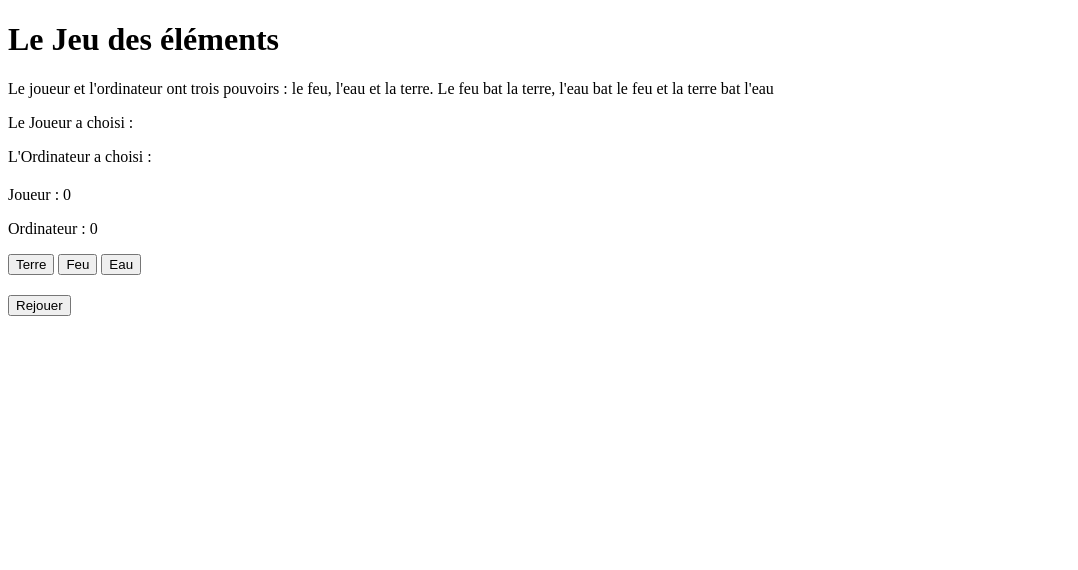
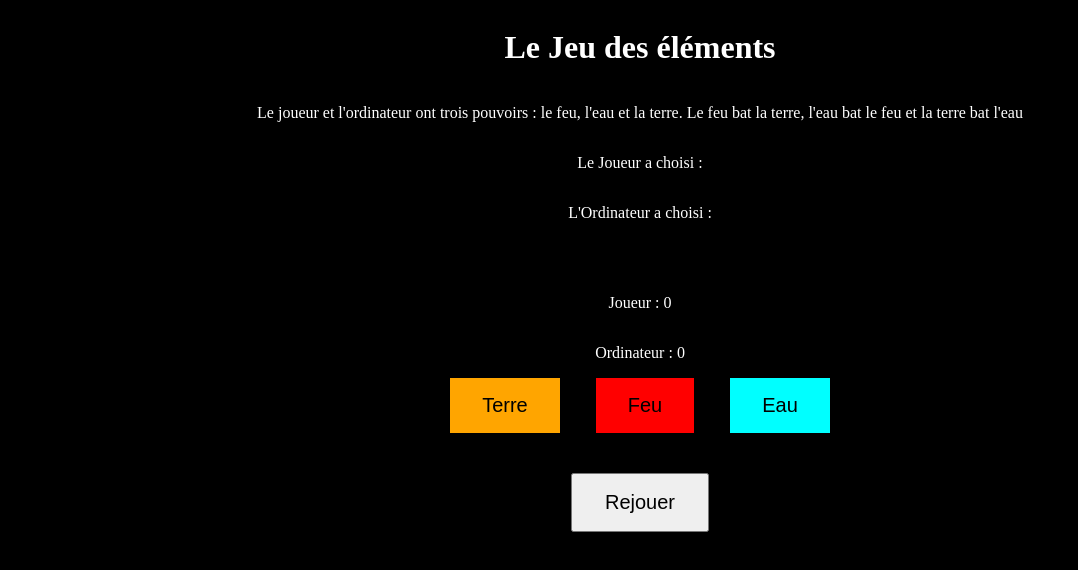
Before and after one commit to totorz76/mon-jeu, a plain HTML site: page index.html in a window 1280 px wide. Shown: the whole page, without its empty margins (0-1078 px from the left). Drawn offline with Linux system fonts and the light colour scheme.

Commit message:
un peu de css

```diff
--- a/assets/css/style.css
+++ b/assets/css/style.css
@@ -0,0 +1,38 @@
+body{
+    display: flex;
+    flex-direction: column;
+    align-items: center;
+    background-color: black;
+    color: white;
+}
+.btnchx{
+    padding: 1rem 2rem;
+    font-size: 20px;
+    margin: 0 1rem;
+    border: none;
+}
+.btnchx{
+    outline: 1px solid;
+}
+#feu{
+    background-color: red;
+}
+#feu:hover{
+    background-color: darkred;
+}
+#terre{
+    background-color: orange;
+}
+#terre:hover{
+    background-color: darkorange;
+}
+#eau{
+    background-color: aqua;
+}
+#eau:hover{
+    background-color: blue;
+}
+#reset{
+    padding: 1rem 2rem;
+    font-size: 20px;
+}
--- a/index.html
+++ b/index.html
@@ -24,11 +24,11 @@
 
     <p>Ordinateur : <span id="score-ordi">0</span></p>
 
-
-    <button class="btnchx" id="terre">Terre</button>
-    <button class="btnchx" id="feu">Feu</button>
-    <button class="btnchx" id="eau">Eau</button>
-
+    <div class="elembtn">
+      <button class="btnchx" id="terre">Terre</button>
+      <button class="btnchx" id="feu">Feu</button>
+      <button class="btnchx" id="eau">Eau</button>
+    </div>
 
     <h2 id="winner"></h2>
 
```
